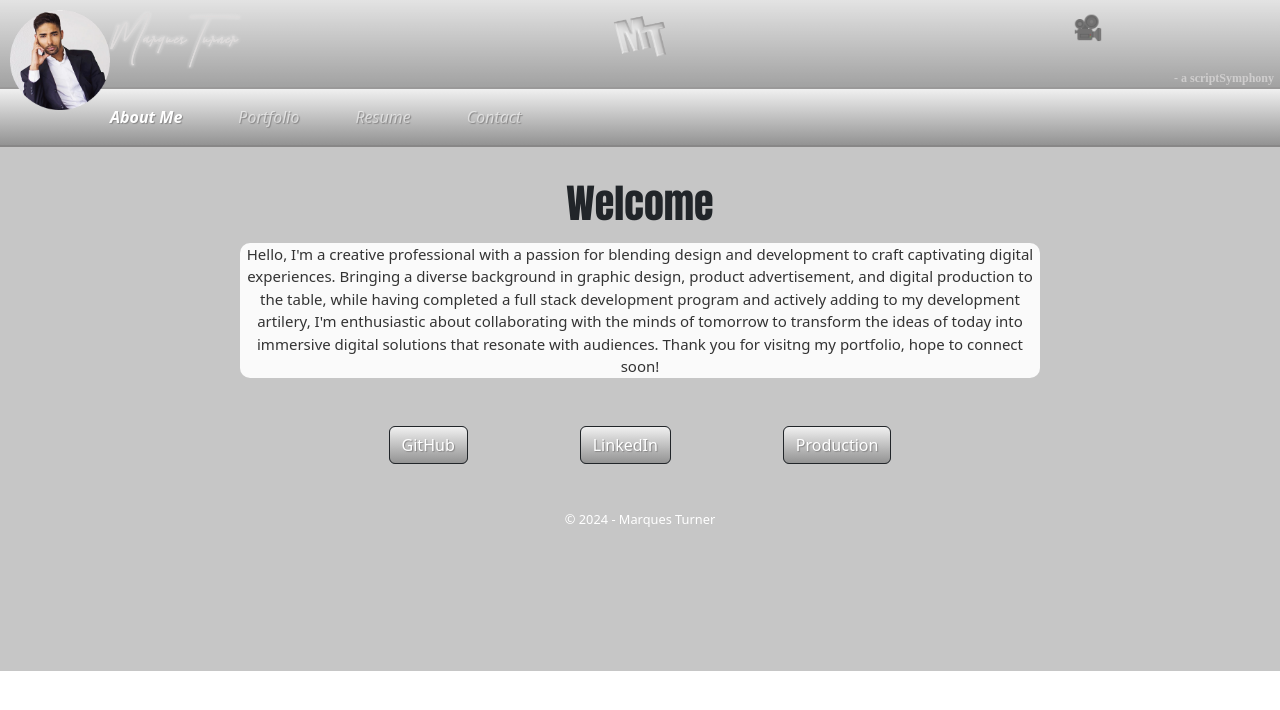
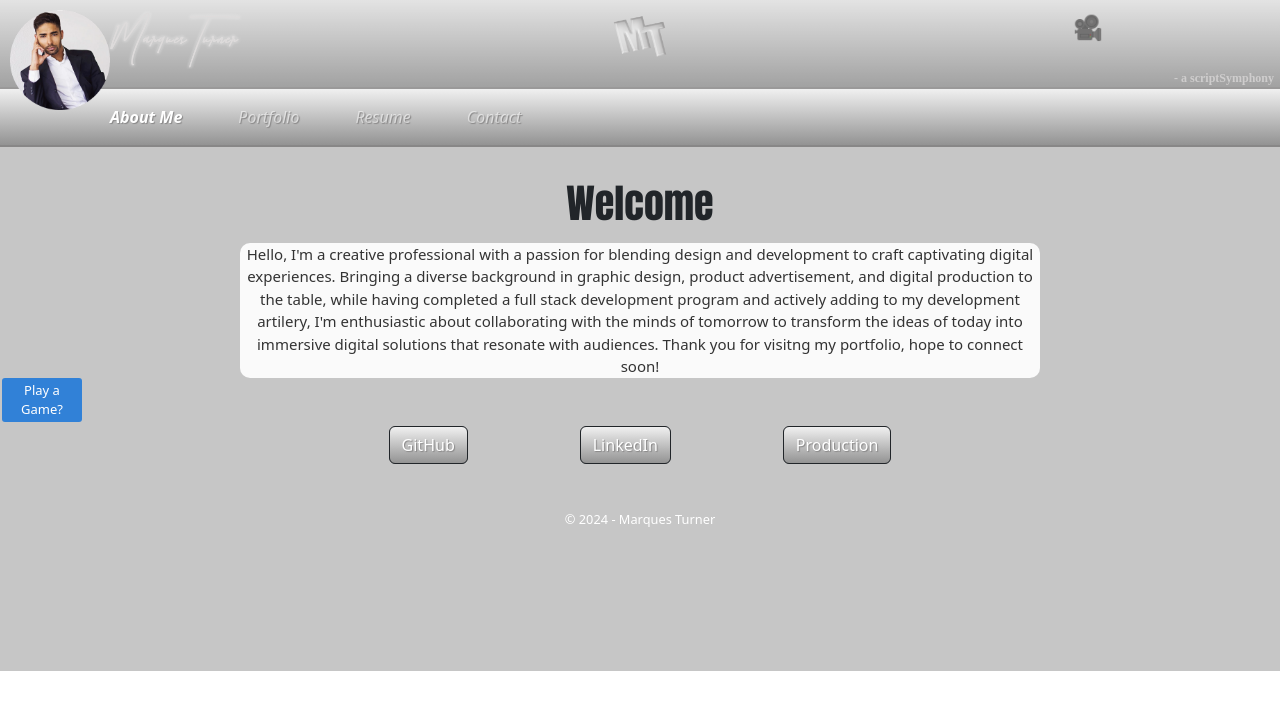
Before and after one commit to westmarquest/Report, a React (Vite) app in the folder client/: page /marques in a window 1280 px wide. Shown: the top 710 px of the page. Built offline with nearby package versions, Linux system fonts and the light colour scheme; no server answers.

Commit message:
added a game, fixed repo column top

```diff
--- a/client/src/App.css
+++ b/client/src/App.css
@@ -403,7 +403,7 @@ h3 {
   padding-left: 20px;
   position: absolute;
   width: 180px; /* Base width for larger screens */
-  top: 22.35%; /* Base position for larger screens */
+  top: 154px; /* Base position for larger screens */
   right: 15px;
   z-index: 999;
 }
@@ -585,3 +585,81 @@ h3 {
   transform: scale(1.2);
   color: #ff4500;
 }
+
+/* .footer {
+  margin-bottom: 0%;
+} */
+
+.open-game-button {
+  position: fixed;
+  left: 2px; /* Adjust as per your design */
+  top: 50%; /* Center vertically relative to the viewport */
+  transform: translateY(
+    -50%
+  ); /* Adjusts vertically by half of its own height */
+  z-index: 1000; /* Ensure it's above other content */
+  background-color: #036cdcc3;
+  color: white;
+  padding: 10px 10px;
+  border: none;
+  cursor: pointer;
+  font-size: small;
+  width: 80px;
+  height: 44px;
+  display: flex; /* Center the text horizontally and vertically */
+  align-items: center; /* Center vertically */
+  justify-content: center; /* Center horizontally */
+  border-radius: 3px;
+}
+
+.game-modal {
+  position: fixed;
+  top: 0;
+  left: 0;
+  width: 100%;
+  height: 100%;
+  background-color: rgba(0, 0, 0, 0.8);
+  display: flex;
+  justify-content: center;
+  align-items: center;
+  z-index: 2000; /* Ensure it's above the overlay */
+}
+
+.game-content {
+  position: relative;
+  width: 80%;
+  max-width: 800px;
+  height: 80%;
+  max-height: 600px;
+  background-color: white;
+  padding: 40px;
+}
+
+.close-game-button {
+  position: absolute;
+  top: 10px;
+  right: 10px;
+  background-color: transparent;
+  color: rgb(0, 0, 0);
+  padding: 5px 10px; /* Adjust padding as needed */
+  border: 2px solid #888888; /* Grey outline */
+  cursor: pointer;
+  font-size: 1rem; /* Adjust font size as needed */
+  line-height: 1; /* Ensures the text is vertically centered */
+  border-radius: 7px;
+}
+
+.close-game-button:focus {
+  outline: none; /* Optional: Remove default focus outline */
+}
+
+.close-game-button:hover {
+  border-color: #555555; /* Darker grey on hover */
+  background-color: #1466be80;
+}
+
+iframe {
+  width: 100%;
+  height: 100%;
+  border: none;
+}
--- a/client/src/App.jsx
+++ b/client/src/App.jsx
@@ -1,4 +1,4 @@
-import React from "react";
+import React, { useState } from "react";
 import "./App.css";
 import { BrowserRouter as Router, Route, Routes } from "react-router-dom";
 import { ApolloClient, InMemoryCache, ApolloProvider } from "@apollo/client";
@@ -12,6 +12,7 @@ import Portfolio from "./pages/Projects";
 import Resume from "./pages/Resume";
 import Contact from "./pages/Contact";
 import Nav from "./pages/Nav";
+import GameModal from "./pages/GameModal";
 
 const client = new ApolloClient({
   uri: "/graphql",
@@ -19,6 +20,16 @@ const client = new ApolloClient({
 });
 
 function App() {
+  const [isGameOpen, setIsGameOpen] = useState(false);
+
+  const openGame = () => {
+    setIsGameOpen(true);
+  };
+
+  const closeGame = () => {
+    setIsGameOpen(false);
+  };
+
   return (
     <ApolloProvider client={client}>
       <div className="flex-column justify-flex-start min-100-vh">
@@ -26,7 +37,11 @@ function App() {
         <div className="container">
           <Outlet />
         </div>
+        {isGameOpen && <GameModal onClose={closeGame} />}
         <Footer />
+        <button className="open-game-button" onClick={openGame}>
+          Play a Game?
+        </button>
       </div>
     </ApolloProvider>
   );
--- /dev/null
+++ b/client/src/pages/GameModal.jsx
@@ -0,0 +1,22 @@
+import React from "react";
+
+const GameModal = ({ onClose }) => {
+  return (
+    <div className="game-modal">
+      <div className="game-content">
+        <button className="close-game-button" onClick={onClose}>
+          Close
+        </button>
+        <iframe
+          title="game"
+          src="https://www.onlinegames.io/games/2021/2/rescue-helicopter/index.html"
+          width="100%"
+          height="100%"
+          frameBorder="0"
+        ></iframe>
+      </div>
+    </div>
+  );
+};
+
+export default GameModal;
```
Also changed, not shown: client/src/pages/Game.jsx (added, +16 -0 lines).
